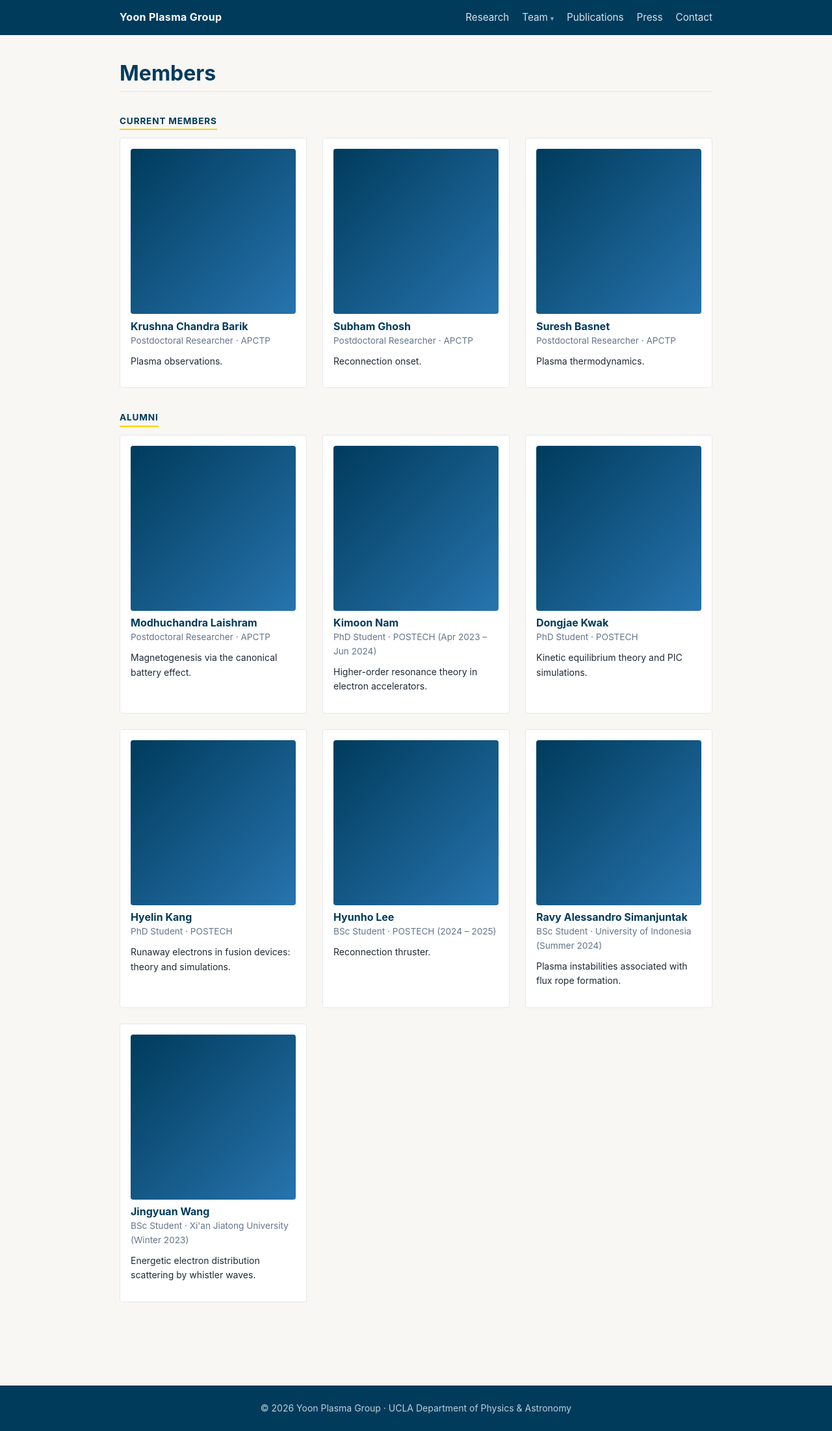
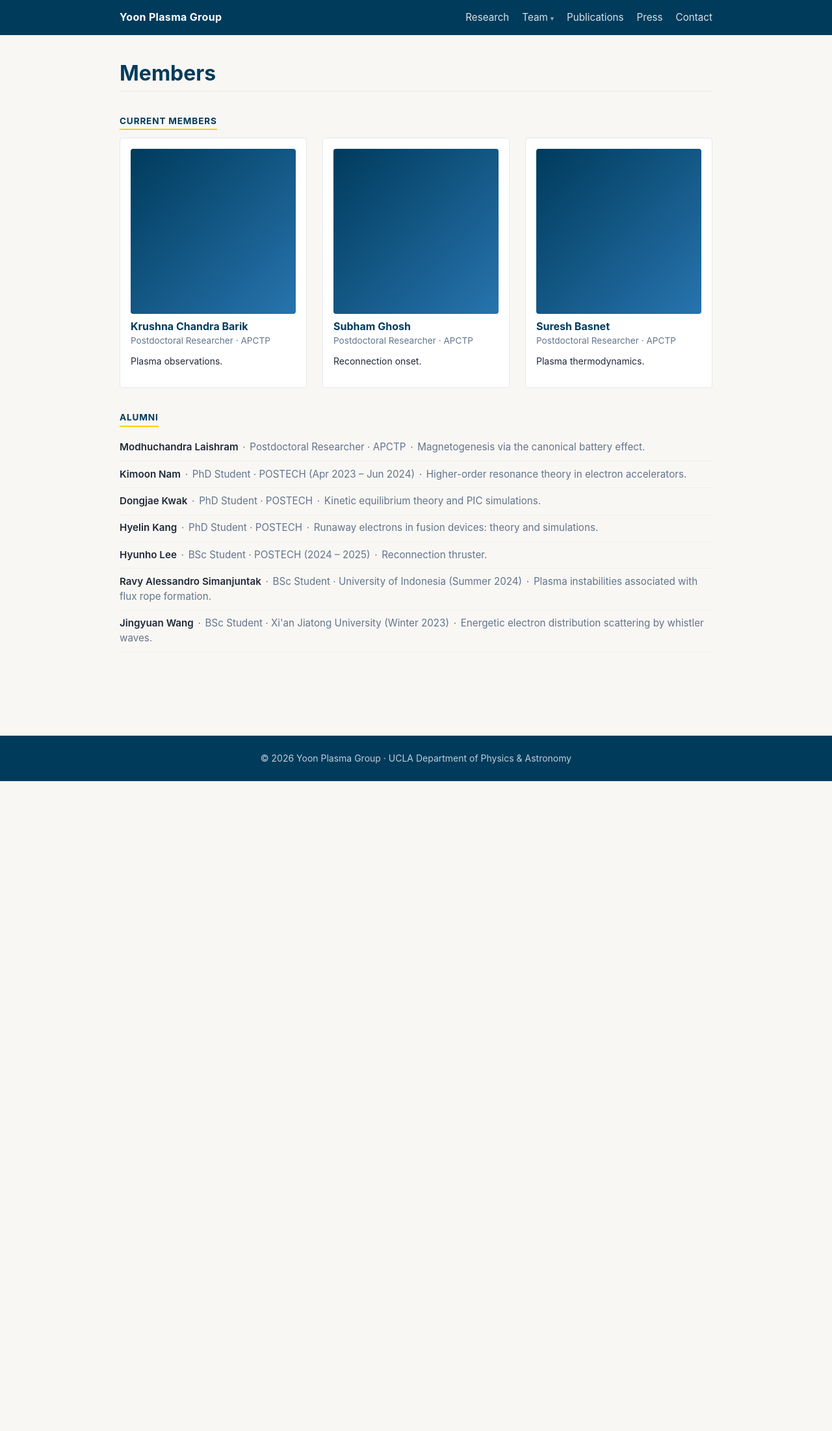
Before and after one commit to ydyoon93/yoonplasmagroup, a Jekyll site: the page built from team/members.md, in a window 1280 px wide. Shown: the whole page at 65% size. Built offline with Jekyll 4.4.1, drawn with Linux system fonts in a browser that asks for light colours; after the commit the page ends 1202 px from its top, so only the background shows below that.

Commit message:
feat: render alumni as a list (no photos) on /team/members/
Alumni section was using team-card.html (cards with photo/placeholder
+ name + title + bio). Switched to a simple <ul class="alumni-list">
that shows 'Name · Title · short research description' on one line per
entry, matching the visual pattern of news/publication lists. Current
Members keep their photo cards as before.

```diff
--- a/_sass/_components.scss
+++ b/_sass/_components.scss
@@ -112,6 +112,19 @@
 .team-links { font-size: 0.8rem; }
 .team-links a { margin-right: 0.5rem; }
 
+// Alumni list (no photos — name + title rendered inline)
+.alumni-list { list-style: none; padding: 0; margin: 0; }
+.alumni-item {
+  padding: 0.55rem 0;
+  border-bottom: 1px dotted var(--rule);
+  font-size: 0.95rem;
+  line-height: 1.5;
+}
+.alumni-name  { font-weight: 600; color: var(--text); }
+.alumni-sep   { color: var(--muted); margin: 0 0.15rem; }
+.alumni-title { color: var(--muted); }
+.alumni-bio   { color: var(--muted); }
+
 // Publications
 .pub-year-section { margin-top: 1.5rem; }
 .pub-year {
--- a/team/members.md
+++ b/team/members.md
@@ -23,11 +23,13 @@ permalink: /team/members/
 {% if alumni.size > 0 %}
 <section class="team-section">
   <h2 class="section-title">Alumni</h2>
-  <div class="team-grid">
+  <ul class="alumni-list">
     {% assign alumni_sorted = alumni | sort: "order" %}
     {% for member in alumni_sorted %}
-      {% include team-card.html member=member %}
+      <li class="alumni-item">
+        <span class="alumni-name">{{ member.name }}</span>{% if member.title %} <span class="alumni-sep">·</span> <span class="alumni-title">{{ member.title }}</span>{% endif %}{% assign bio = member.content | strip %}{% if bio != "" %} <span class="alumni-sep">·</span> <span class="alumni-bio">{{ bio | markdownify | strip_html | strip }}</span>{% endif %}
+      </li>
     {% endfor %}
-  </div>
+  </ul>
 </section>
 {% endif %}
```
